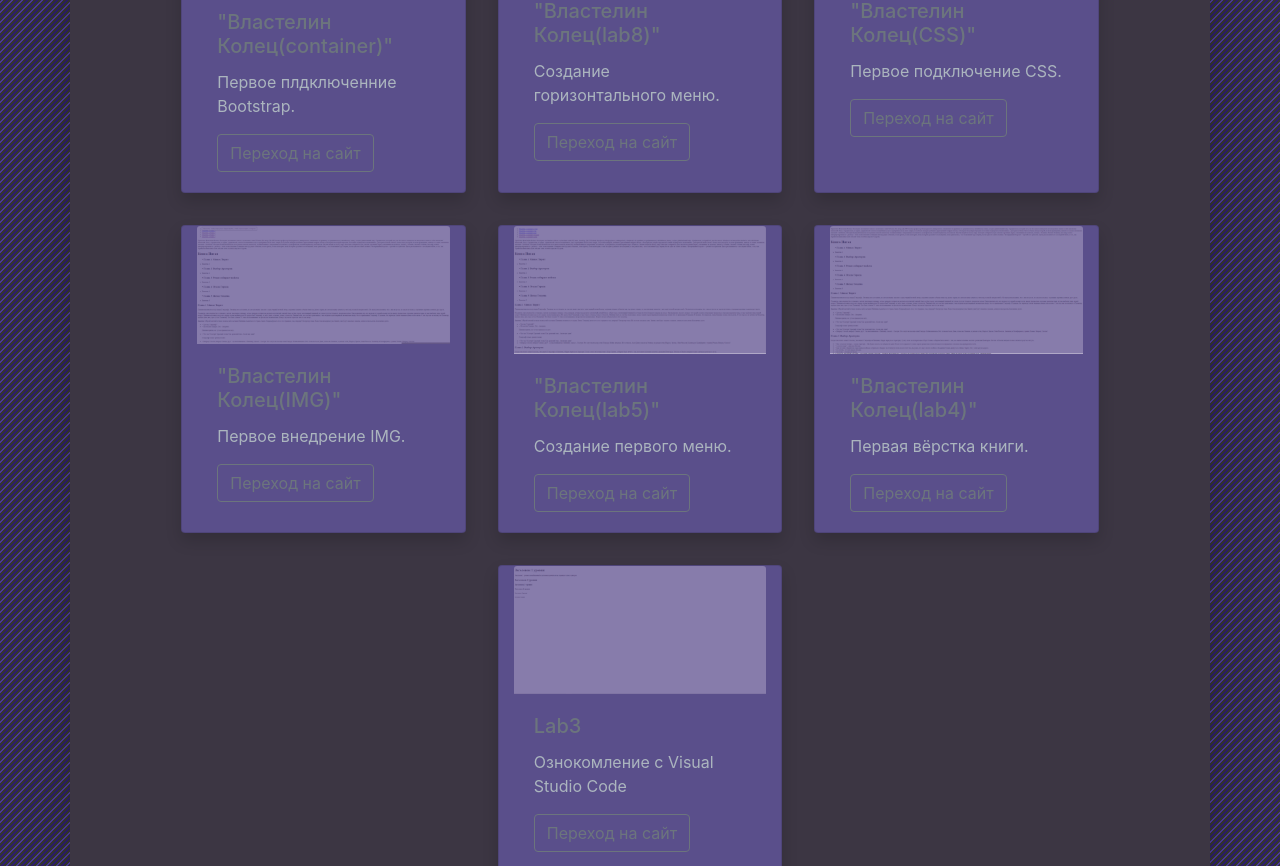
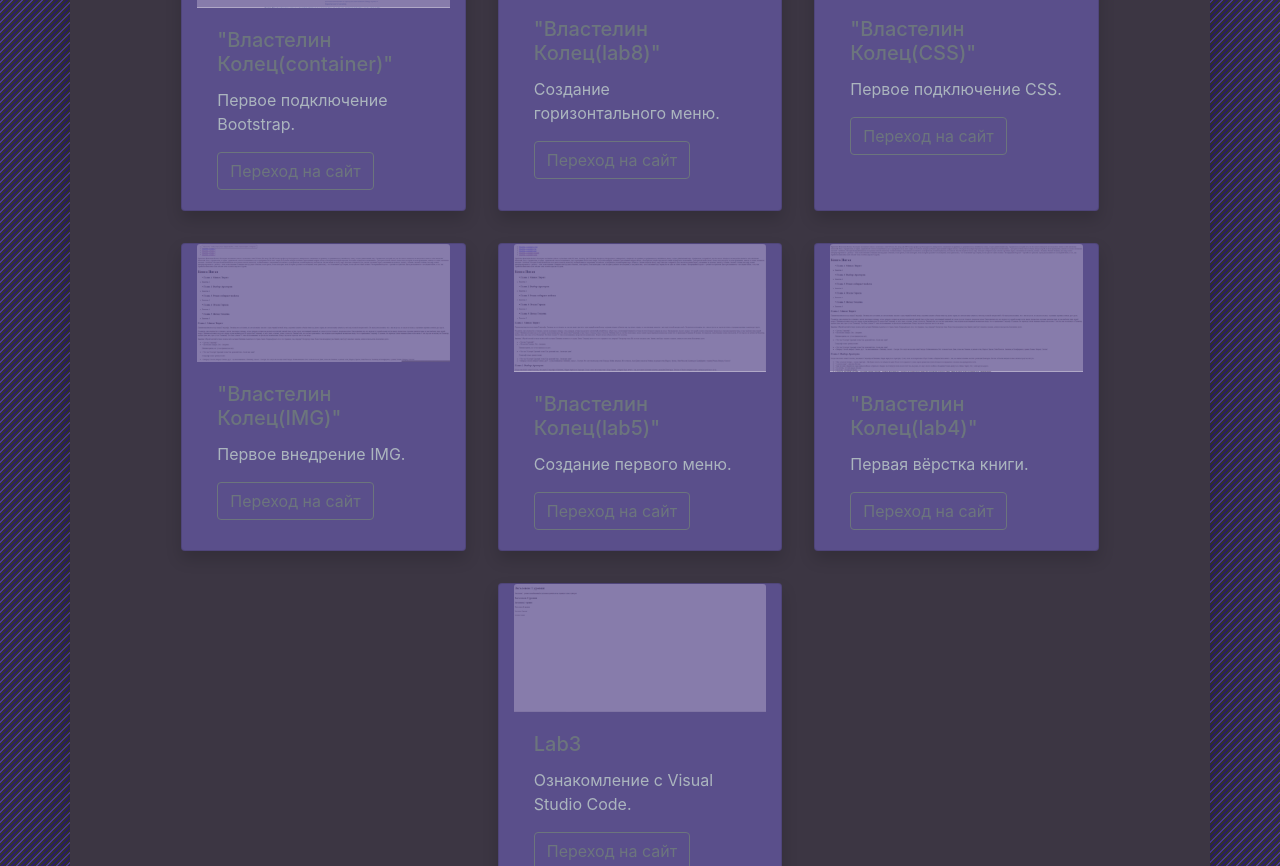
Before and after one commit to AsGob/AsGob.github.io, a plain HTML site: page index.html in a window 1280 px wide. Shown: the part 739-1605 px from the top of the page. Drawn offline with nearby package versions, Linux system fonts and the light colour scheme.

Commit message:
Update index.html

```diff
--- a/index.html
+++ b/index.html
@@ -1,4 +1,4 @@
- <!DOCTYPE html>
+\ <!DOCTYPE html>
     <html lang="ru">
       <head>
         <!-- Required meta tags -->
@@ -42,7 +42,7 @@
               <div class="card-body ">
                 <h5 class="card-title">"Властелин Колец(container)"</h5>
                 <p class="card-text">
-                  Первое плдключенние Bootstrap.
+                  Первое подключение Bootstrap.
                 </p>
                 <a
                   href="https://asgob.github.io/lab9/"
@@ -132,7 +132,7 @@
               <div class="card-body">
                 <h5 class="card-title">Lab3</h5>
                 <p class="card-text">
-                  Ознокомление с Visual Studio Code
+                  Ознакомление с Visual Studio Code.
                 </p>
                 <a
                   href="https://asgob.github.io/lab3/"
```
